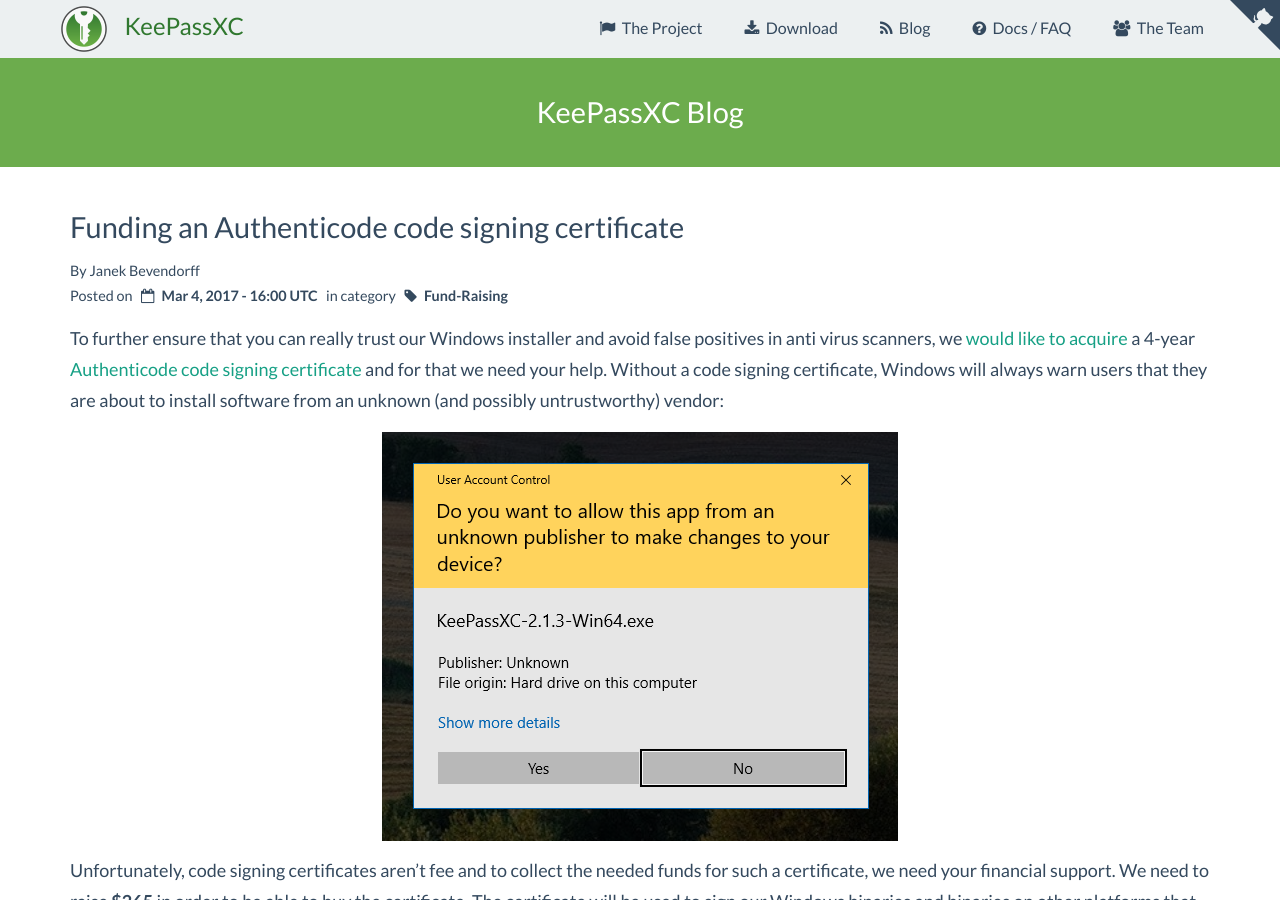
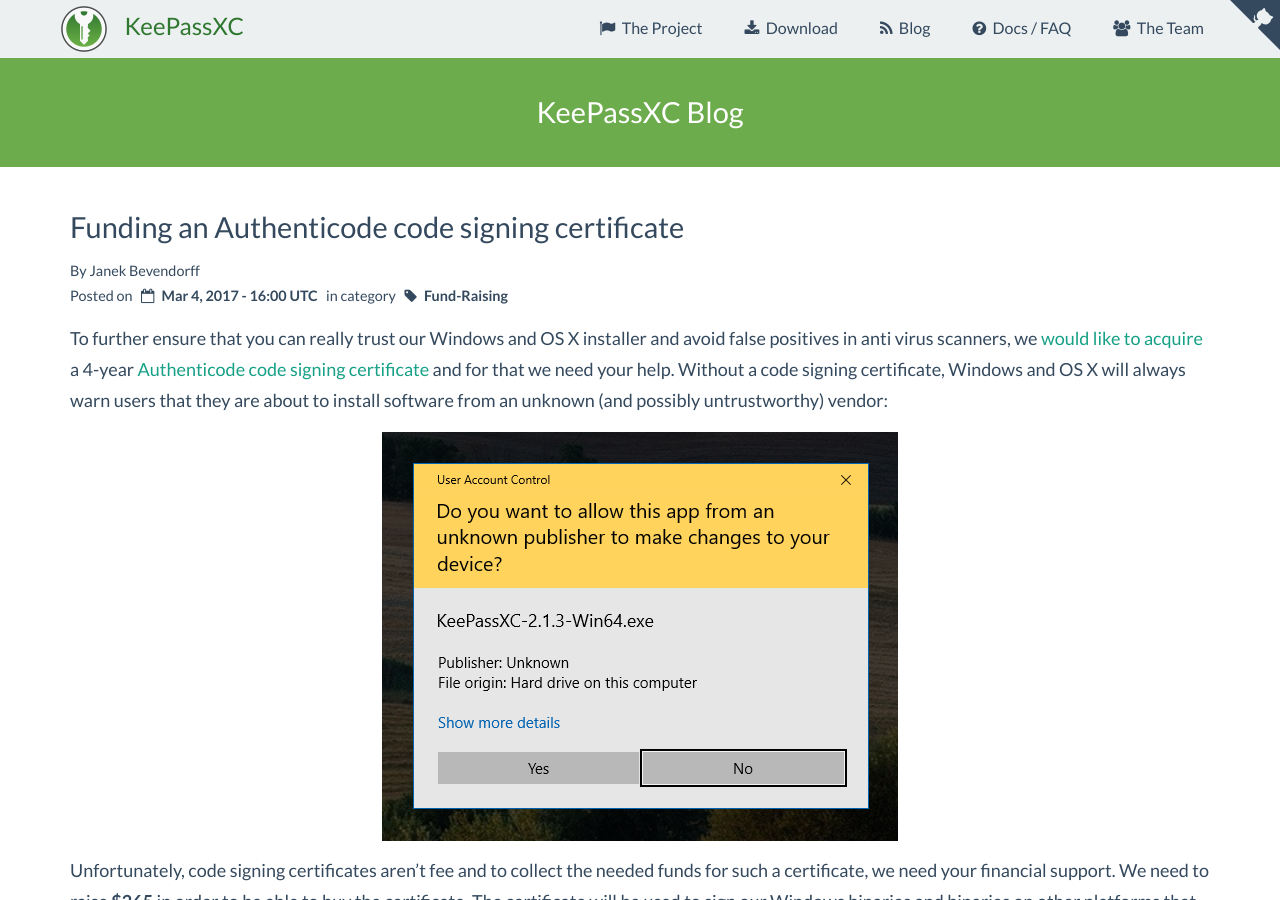
Before and after one commit to keepassxreboot/keepassxc-org, a Jekyll site: the page built from blog/_posts/2017-03-04-authenticode-cert.md, in a window 1280 px wide and 900 px high. Built offline with Jekyll 4.4.1, drawn with Linux system fonts in a browser that asks for light colours; comment, search, counter and statistics services are not loaded.

Commit message:
Update blog post

```diff
--- a/blog/_posts/2017-03-04-authenticode-cert.md
+++ b/blog/_posts/2017-03-04-authenticode-cert.md
@@ -7,11 +7,11 @@
 author: Janek Bevendorff
 ---
 
-To further ensure that you can really trust our Windows installer and avoid false positives in anti virus scanners,
+To further ensure that you can really trust our Windows and OS X installer and avoid false positives in anti virus scanners,
 we [would like to acquire](https://github.com/keepassxreboot/keepassxc/issues/372) a 4-year
 [Authenticode code signing certificate](https://msdn.microsoft.com/en-us/library/ms537359(v=vs.85).aspx)
 and for that we need your help.
-Without a code signing certificate, Windows will always warn users that they are about to install software from
+Without a code signing certificate, Windows and OS X will always warn users that they are about to install software from
 an unknown (and possibly untrustworthy) vendor:
 
 ![Windows UAC, no trusted certificate]({{ site.baseurl }}/blog/images/windows-uac-no-cert.png)
```
